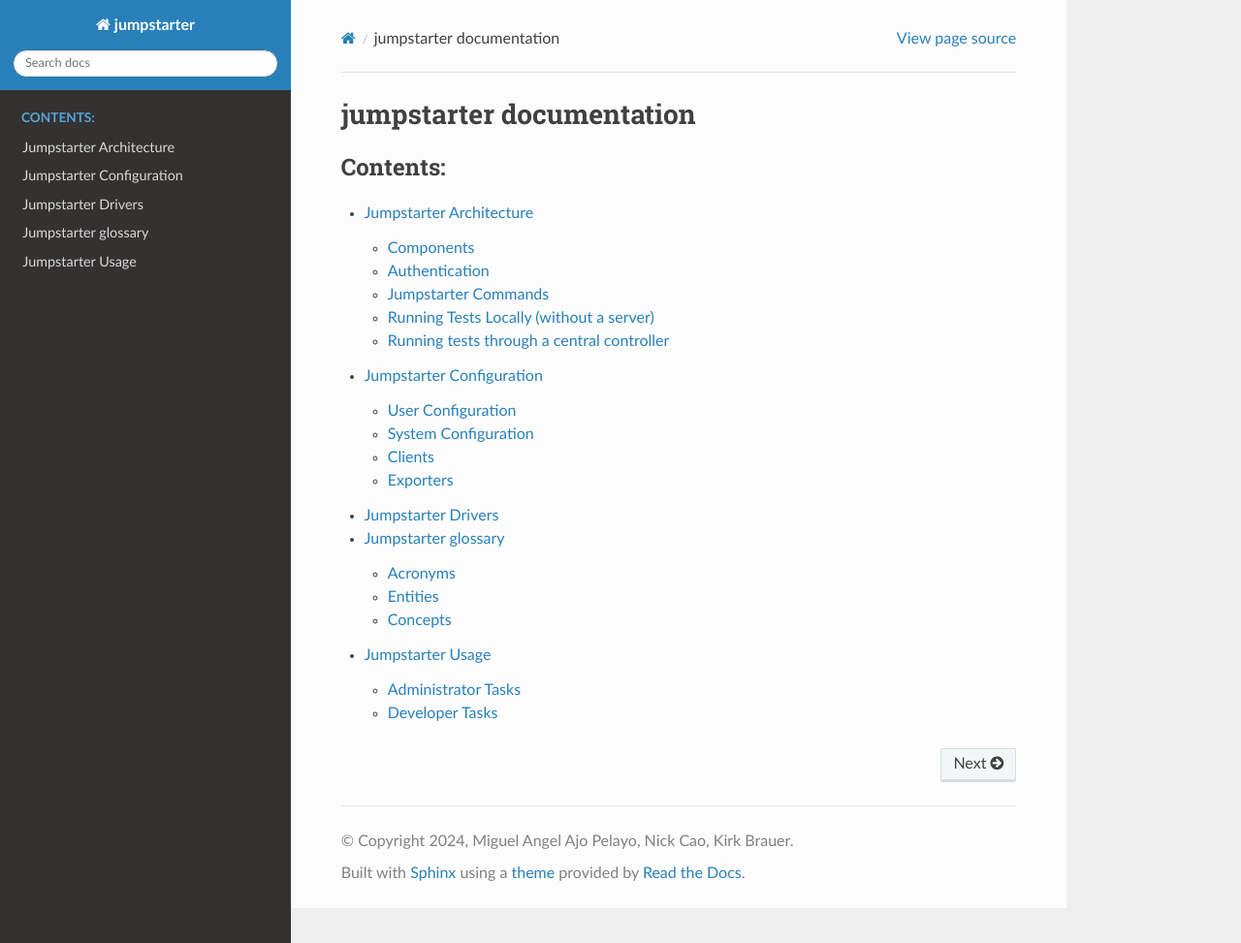
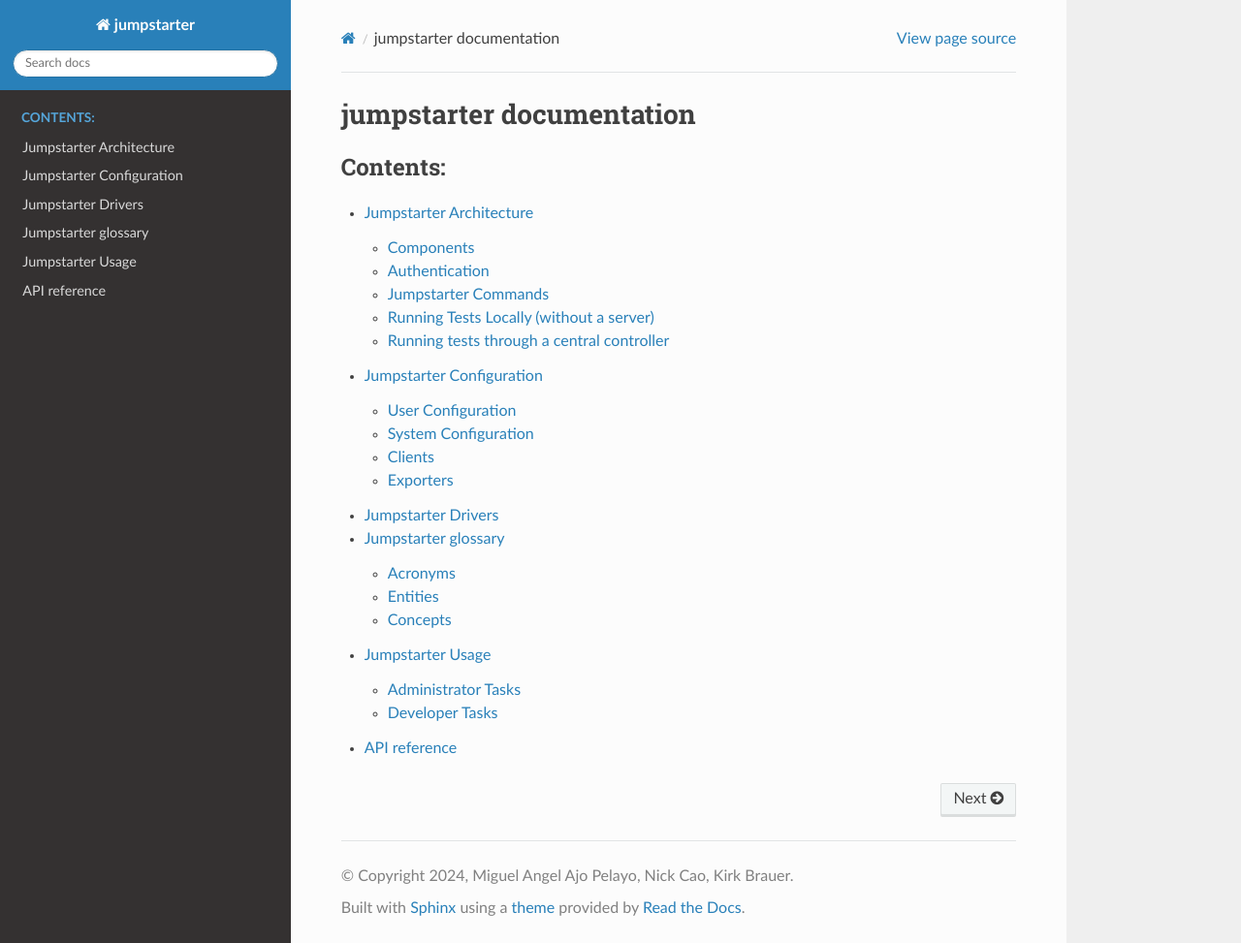
Before and after one commit to rhadp-example-repos/jumpstarter, a Sphinx documentation site: the page built from docs/source/index.rst, in a window 1280 px wide and 973 px high. Shown: the whole window at 97% size. Built offline with Sphinx 7.4.7 and the Read the Docs theme 2.0.0, drawn with Linux system fonts in a browser that asks for light colours.

Commit message:
Auto generate API reference

````diff
--- a/docs/source/conf.py
+++ b/docs/source/conf.py
@@ -5,6 +5,11 @@
 
 # -- Project information -----------------------------------------------------
 # https://www.sphinx-doc.org/en/master/usage/configuration.html#project-information
+
+import sys
+import os
+
+sys.path.insert(0, os.path.abspath('../..'))
 
 project = 'jumpstarter'
 copyright = '2024, Miguel Angel Ajo Pelayo, Nick Cao, Kirk Brauer'
@@ -15,16 +20,12 @@
 
 extensions = [
     'sphinxcontrib.mermaid',
-    'myst_parser'
+    'myst_parser',
+    'sphinx.ext.autodoc'
 ]
 
 templates_path = ['_templates']
 exclude_patterns = []
-
-source_suffix = {
-    '.rst': 'restructuredtext',
-    '.md': 'markdown'
-}
 
 mermaid_version = '10.9.1'
 
--- a/docs/source/index.rst
+++ b/docs/source/index.rst
@@ -15,3 +15,4 @@
    drivers
    glossary
    usage
+   reference
--- /dev/null
+++ b/docs/source/reference.md
@@ -0,0 +1,6 @@
+# API reference
+
+```{eval-rst}
+.. automodule:: jumpstarter.drivers
+    :members:
+```
````
